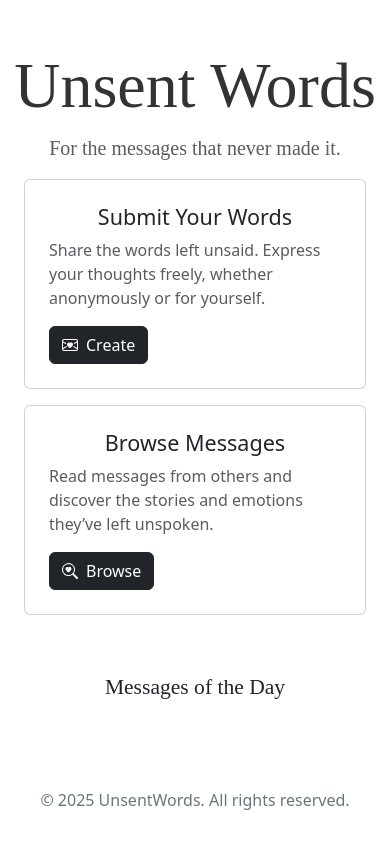
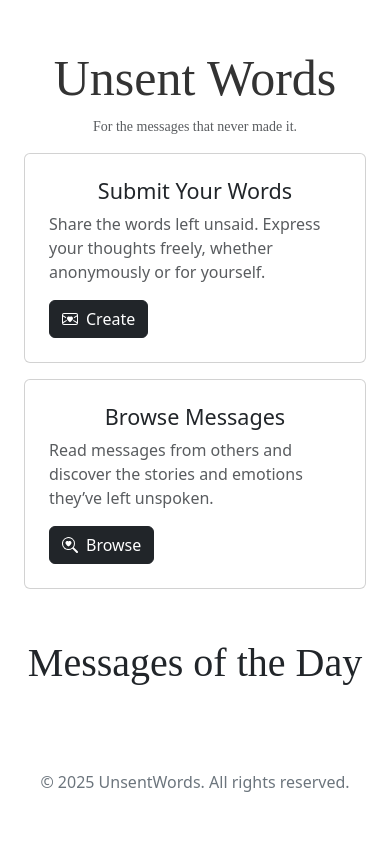
Before and after one commit to dicecipher/unsentwords.webapp, a plain HTML site: page public/index.html in a window 390 px wide. Drawn offline with nearby package versions, Linux system fonts and the light colour scheme; a script that the page names is missing; a web font is replaced by a local one.

Commit message:
style: add style

```diff
--- a/public/styles.css
+++ b/public/styles.css
@@ -1,5 +1,21 @@
+@font-face {
+    font-family: 'IM Fell DW Pica';
+    src:url('fonts/IMFellDWPica-Regular.ttf') format('truetype'),
+         url('fonts/IMFellDWPica-Italic.ttf') format('truetype');
+    font-weight: 400;
+    font-style: normal;
+    font-display: swap;
+  }
+
+  @font-face {
+    font-family: 'IM Fell DW Pica SW';
+    src:  url('fonts/IMFellDWPica-Italic.ttf') format('truetype');
+    font-weight: 400;
+    font-style: italic;
+    font-display: swap;
+  }
+
 html, body {
-    height: 100%;
     display: flex;
     flex-direction: column;
 }
@@ -23,7 +39,7 @@ header {
     }
     .typewriter {
         text-align: center;
-        font-family: 'IM Fell DW Pica';
+        font-family: 'IM Fell DW Pica SW', serif !important;
         font-size: 64px;
         color: #333;
         white-space: nowrap;
@@ -32,7 +48,7 @@ header {
     }
 
     p {
-        font-family: 'IM Fell DW Pica';
+        font-family: 'IM Fell DW Pica', serif !important;
         font-size: 20px;
         color: #333;
         text-align: center;
@@ -77,15 +93,66 @@ header {
 }
 
 .message {
-    font-family: 'IM Fell DW Pica';
+    font-family: 'IM Fell DW Pica SW', serif !important;
     margin: 0;
-    padding-top: 20px;
-    padding-bottom: 30px;
+    font-size: 40px !important;
+    padding-top: 10px !important;
+    padding-bottom: 25px !important;
 }
 
 #messagesOfTheDay {
-    display: grid;
+    display: grid !important;
     grid-template-columns: repeat(auto-fit, minmax(300px, 1fr));
     gap: 20px;
     justify-content: center;
 }
+
+@media (max-width: 768px) {
+    header .typewriter {
+        font-family: 'IM Fell DW Pica SW', serif !important;
+        font-size: 40px;
+    }
+
+    header p {
+        font-family: 'IM Fell DW Pica', serif !important;
+        font-size: 16px;
+    }
+
+    .card-text {
+        font-size: 14px;
+    }
+
+    .react-count {
+        font-size: 13px;
+    }
+
+    .message {
+        font-family: 'IM Fell DW Pica SW', serif !important;
+        font-size: 16px;
+    }
+}
+
+@media (max-width: 480px) {
+    header .typewriter {
+        font-family: 'IM Fell DW Pica SW', serif !important;
+        font-size: 50px;
+    }
+
+    header p {
+        font-family: 'IM Fell DW Pica', serif !important;
+        font-size: 14px;
+    }
+
+    .card-text {
+        font-size: 13px;
+    }
+
+    .react-count {
+        font-size: 12px;
+    }
+
+    .message {
+        font-family: 'IM Fell DW Pica SW', serif !important;
+        font-size: 25px;
+    }
+}
```
